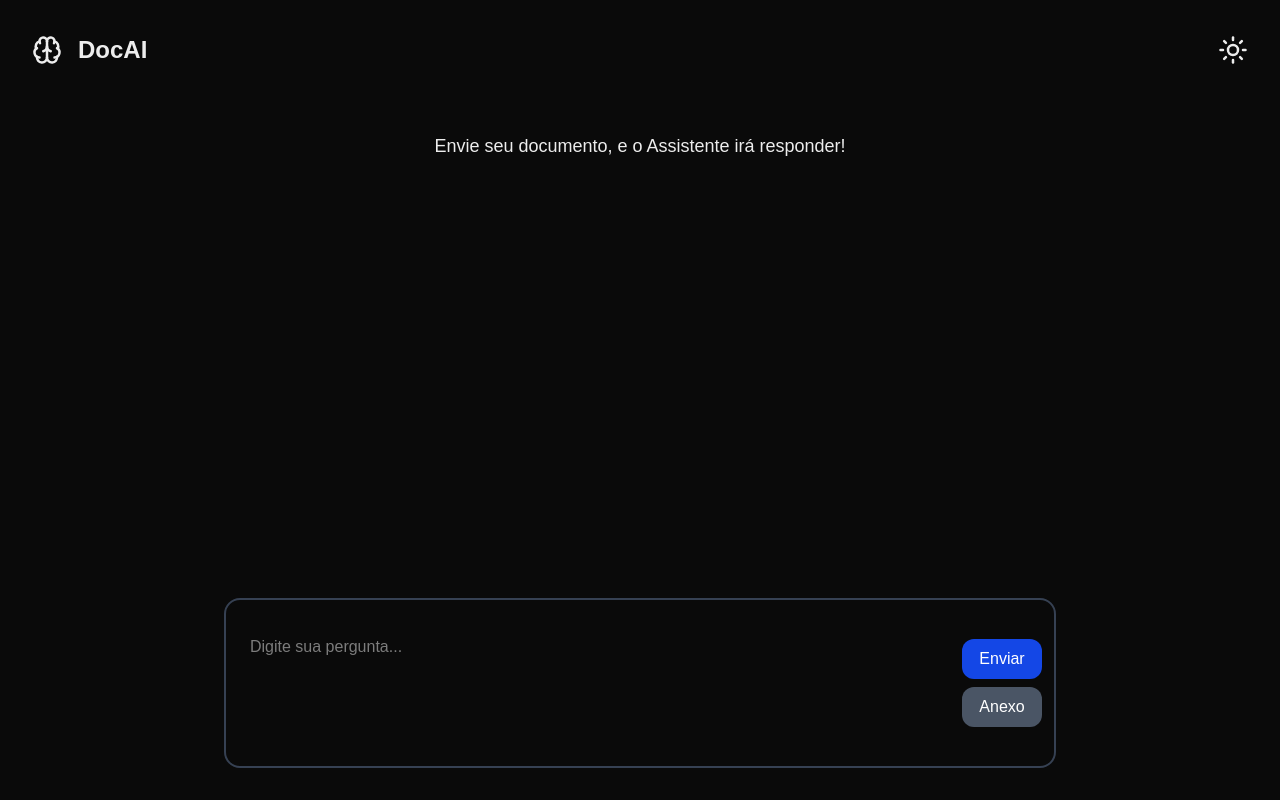
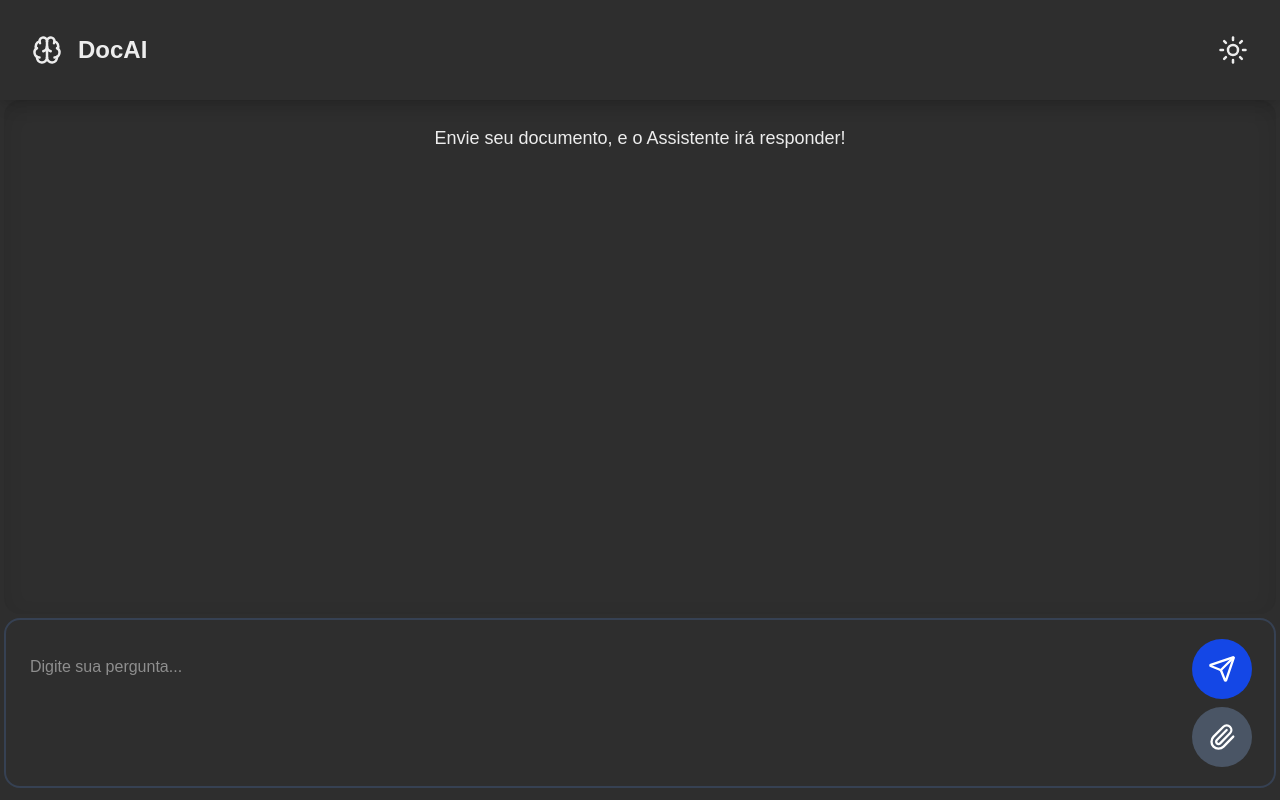
Before and after one commit to MatheusOliveiraAzevedo/assistente-docs, a Next.js app: page / in a window 1280 px wide. Built offline with nearby package versions, Linux system fonts and the light colour scheme.

Commit message:
Ajustes de layout e espaçamentos

```diff
--- a/src/app/globals.css
+++ b/src/app/globals.css
@@ -1,13 +1,12 @@
 @import "tailwindcss";
 
 :root {
-  --background: #ffffff;
+  --background: #eeeeee;
   --foreground: #171717;
 }
 
-
 body.theme-dark {
-  --background: #0a0a0a;
+  --background: #2e2e2e;
   --foreground: #ededed;
 }
 
@@ -24,8 +23,16 @@ body {
   font-family: Arial, Helvetica, sans-serif;
   display: flex;
   flex-direction: column;
-  justify-content: center;
+  justify-content: start;
   align-items: center;
   overflow: hidden;
   height: 100vh;
 }
+
+#container-conversarion {
+  box-shadow: inset 0 5px 20px rgba(0, 0, 0, 0.1);
+}
+
+.containtment {
+  max-width: 1280px;
+}
--- a/src/app/page.tsx
+++ b/src/app/page.tsx
@@ -3,13 +3,10 @@ import InputConversation from "@/components/input-conversarion/input-conversatio
 
 export default function Home() {
   return (
-    <div className="flex flex-col flex-1 items-center p-4 sm:p-8 max-h-full w-full max-w-4xl">
-      <span className="text-lg text-center">Envie seu documento, e o Assistente irá responder!</span>
-      <section className="flex flex-col flex-1 max-h-[80vh] gap-4 w-full">
+      <section className="containtment flex flex-col flex-1 px-1 pb-3 gap-1 max-h-full w-full">
 
         <CardConversation />
         <InputConversation />
       </section>
-    </div>
   );
 }
--- a/src/components/button-default/button-default.tsx
+++ b/src/components/button-default/button-default.tsx
@@ -5,14 +5,17 @@ type ButtonDefaultProps = {
     type?: 'primary' | 'secondary',
     size?: 'sm' | 'lg',
     onClick?: () => void,
-    disabled?: boolean
+    disabled?: boolean,
+    circle?: boolean,
+    tooltip?: string
 }
 
-function ButtonDefaultBase( { children, type='primary', size='sm', onClick, disabled }: ButtonDefaultProps, ref: React.Ref<HTMLButtonElement> ) {
+function ButtonDefaultBase( { children, type='primary', size='sm', onClick, disabled, circle = false, tooltip="" }: ButtonDefaultProps, ref: React.Ref<HTMLButtonElement> ) {
     const color = type === 'primary' ? 'bg-blue-700 active:bg-blue-400 hover:bg-blue-900' : 'bg-gray-600 active:bg-gray-400 hover:bg-gray-800'
     const sizeButton = size === 'sm' ? 'w-auto' : 'w-full'
+    const bordersButton = circle ? 'rounded-full p-4' : 'rounded-xl px-4 py-2'
     return(
-        <button className={`${color} ${sizeButton} text-white font-medium self-center rounded-xl px-4 py-2`} disabled={disabled} ref={ref} onClick={onClick}>{children}</button>
+        <button className={`${color} ${sizeButton} text-white font-medium self-center ${bordersButton}`} disabled={disabled} ref={ref} onClick={onClick} title={tooltip}>{children}</button>
     )
 }
 
--- a/src/components/cards/card-conversation/card-conversation.tsx
+++ b/src/components/cards/card-conversation/card-conversation.tsx
@@ -12,7 +12,8 @@ export default function CardConversation() {
     }, [conversation]);
 
     return (
-        <section className="flex flex-1 flex-col gap-9 p-3 sm:p-6 overflow-y-auto">
+        <section className="flex flex-1 flex-col gap-9 p-3 sm:p-6 overflow-y-auto rounded-2xl" id="container-conversarion">
+            <span className="text-lg text-center">Envie seu documento, e o Assistente irá responder!</span>
             {conversation.map((item, index) => (
                 <div key={index} className={`flex ${item.role === "error" || item.role === "warning" || item.role === "attachment" ? "flex.row" : "flex-col"} gap-3 ${item.role === "user" ? "self-end items-end" : "self-start items-center"} `}>
                     <div className={`flex flex-col gap-1 px-6 py-2 ${item.role === "user" ? "bg-blue-500 text-white rounded-4xl" : item.role === "error" ? "bg-red-500/10 text-red-400 rounded-4xl" : item.role === "warning" ? "bg-yellow-500/10 text-yellow-600 rounded-4xl" : item.role === "attachment" ? "bg-green-500/10 text-green-600 rounded-lg" :""} `}>
--- a/src/components/input-conversarion/input-conversation.tsx
+++ b/src/components/input-conversarion/input-conversation.tsx
@@ -8,6 +8,7 @@ import Spinner from "../spinner/spinner";
 import { useLoader } from "@/shared/useContext/loaderContext";
 import { useTheme } from "@/shared/useContext/themeContext";
 import { uploadPDF } from "@/shared/lib/uploadPDF";
+import { Paperclip, Send } from "lucide-react";
 
 export default function InputConversation() {
     const fileInputRef = useRef<HTMLInputElement | null>(null);
@@ -81,14 +82,14 @@ export default function InputConversation() {
             <div className="flex flex-row items-center justify-center gap-4  w-full">
                 <TextareaAutosize onKeyDown={hendleKeyDown} onChange={(e) => setTextAreaContent(e.target.value)} value={textAreaContent} className="flex-1 resize-none p-3 focus:outline-none" minRows={4} maxRows={8} placeholder="Digite sua pergunta..."></TextareaAutosize>
                 <div className="flex relative flex-col gap-2 w-[80px] py-3">
-                    <ButtonDefault disabled={loadingAI || !textAreaContent.trim()} ref={sendButton} size="lg" onClick={handleSend}>
+                    <ButtonDefault disabled={loadingAI || !textAreaContent.trim()} ref={sendButton} onClick={handleSend} circle tooltip="Enviar">
                     {loadingAI ?
                         <Spinner />
                         :
-                        "Enviar"
+                        <Send size={28}/>
                     }
                         </ButtonDefault>
-                    <ButtonDefault size="lg" type="secondary" onClick={handleClick}>Anexo</ButtonDefault>
+                    <ButtonDefault circle type="secondary" onClick={handleClick}><Paperclip size={28}/></ButtonDefault>
                     <input className="hidden" type="file" accept=".pdf" ref={fileInputRef} onChange={handleFileChange}/>
                 </div>
             </div>
--- a/src/components/menu-top/menu-Top.tsx
+++ b/src/components/menu-top/menu-Top.tsx
@@ -6,7 +6,8 @@ import { Brain, Moon, Sun } from "lucide-react";
 export default function MenuTop() {
     const { theme, toggleTheme } = useTheme();
     return (
-        <section className="flex flex-row items-center justify-between px-8 py-6 h-[100px] w-full">
+        <div className="flex flex-col justify-center items-center bg-[var(--background)] h-[100px] w-full shadow-lg sticky top-0 left-0">
+            <section className="flex flex-row items-center justify-between px-8 py-6 w-full containtment">
                 <div className="flex flex-row items-center justify-center gap-4">
                     <Brain size={30}/>
                     <h1 className="text-2xl font-bold">DocAI</h1>
@@ -15,5 +16,6 @@ export default function MenuTop() {
                 {theme === "dark" ? <Sun size={30} /> : <Moon size={30} />}
                 </div>
             </section>
+        </div>
     );
 }
```
Lines whose indentation alone changed are shown as unchanged.
